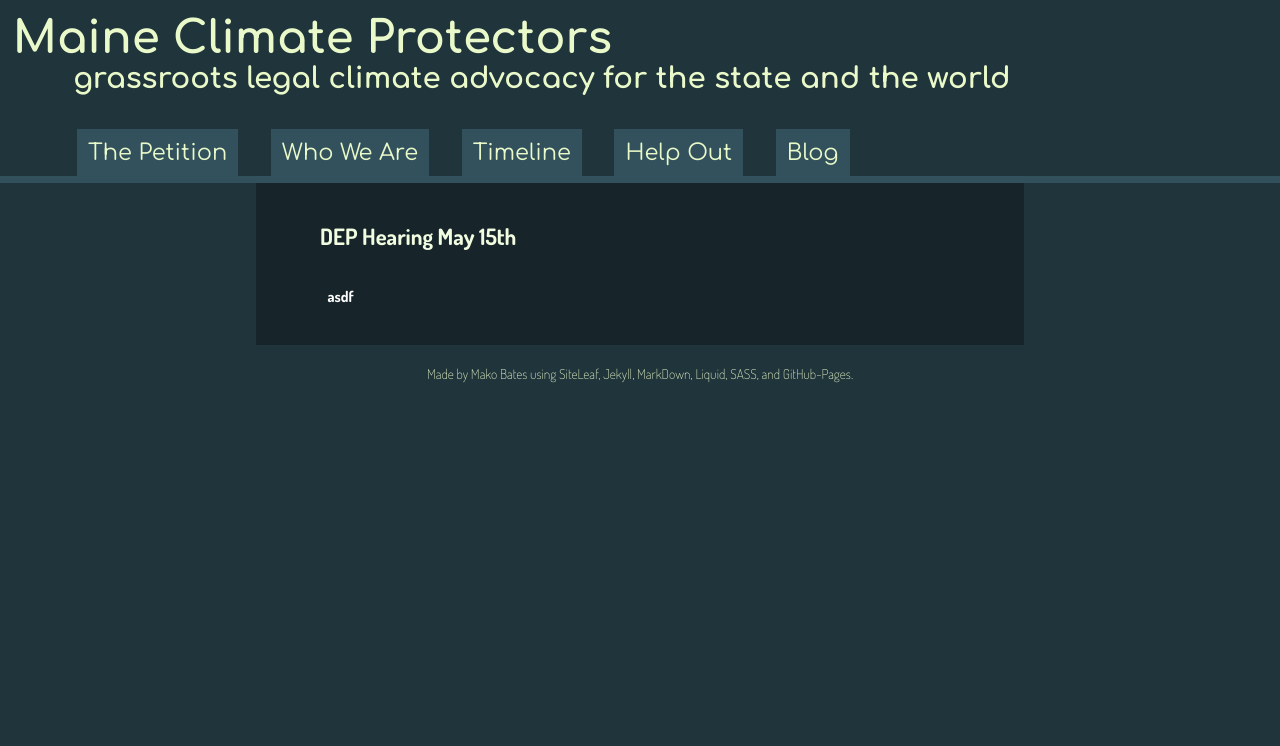
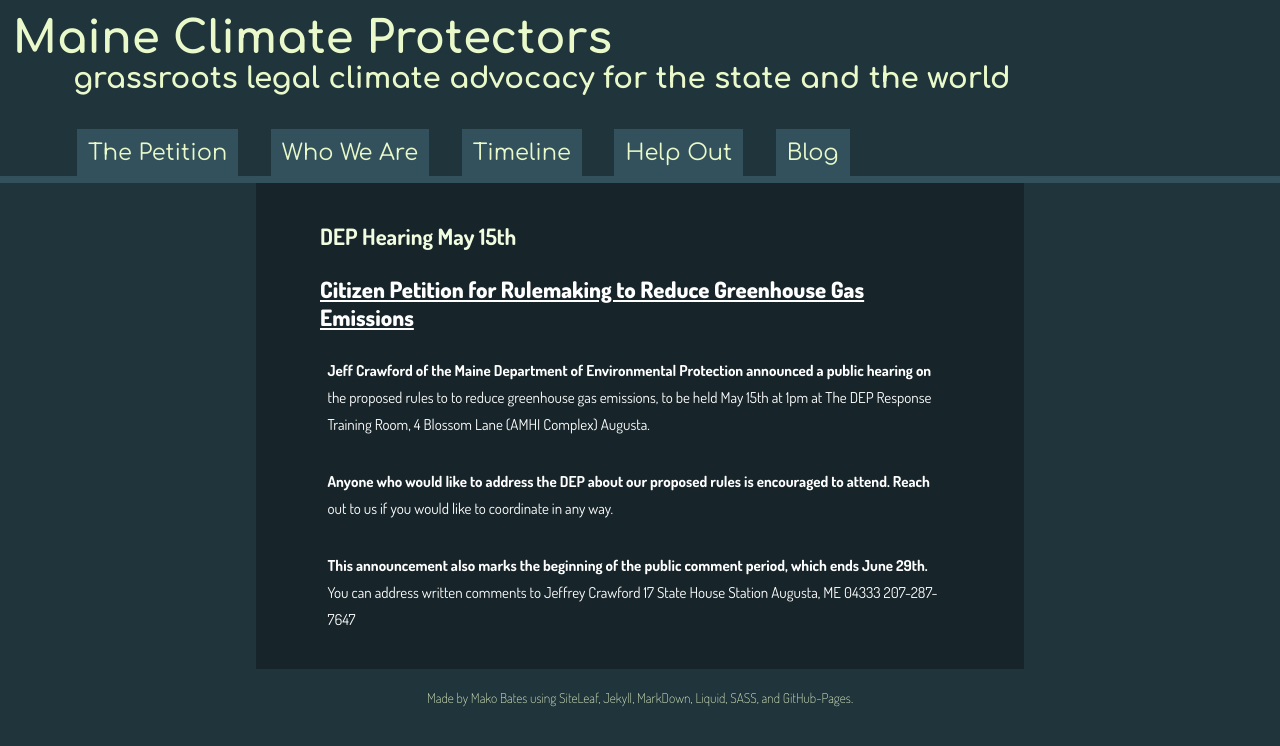
Before and after one commit to ShapeOfMatter/maine-climate-protectors, a Jekyll site: the page built from _posts/2018-04-25-dep-hearing-may-15th.markdown, in a window 1280 px wide. Shown: the top 746 px of the page. Built offline with Jekyll 4.4.1, drawn with Linux system fonts in a browser that asks for light colours.

Commit message:
Updated Dep Hearing May 15th

```diff
--- a/_posts/2018-04-25-dep-hearing-may-15th.markdown
+++ b/_posts/2018-04-25-dep-hearing-may-15th.markdown
@@ -3,4 +3,16 @@ title: DEP Hearing May 15th
 date: 2018-04-25 19:18:00 -04:00
 ---
 
-asdf
+## [Citizen Petition for Rulemaking to Reduce Greenhouse Gas Emissions](https://www1.maine.gov/dep/rules/index.html#794983 "The hearing announcement")
+Jeff Crawford of the Maine Department of Environmental Protection announced a public hearing on the proposed rules to to reduce greenhouse gas emissions, to be held May 15th at 1pm at
+    The DEP Response Training Room,
+    4 Blossom Lane (AMHI Complex)
+    Augusta.
+
+Anyone who would like to address the DEP about our proposed rules is encouraged to attend. Reach out to us if you would like to coordinate in any way.
+
+This announcement also marks the beginning of the public comment period, which ends June 29th. You can address written comments to
+    Jeffrey Crawford
+    17 State House Station
+    Augusta, ME 04333
+    207-287-7647
```
